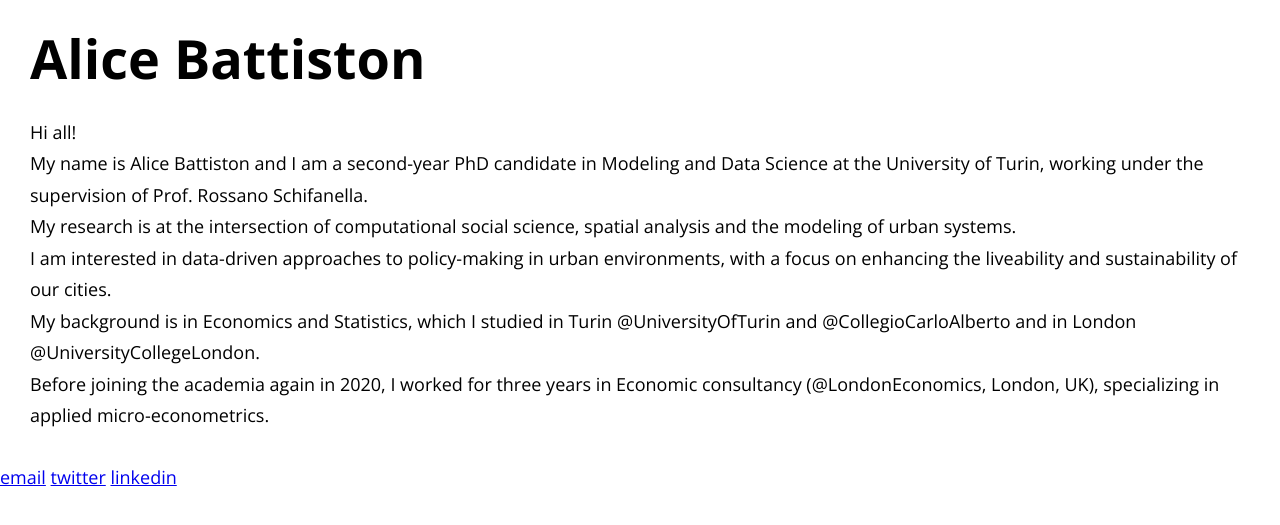
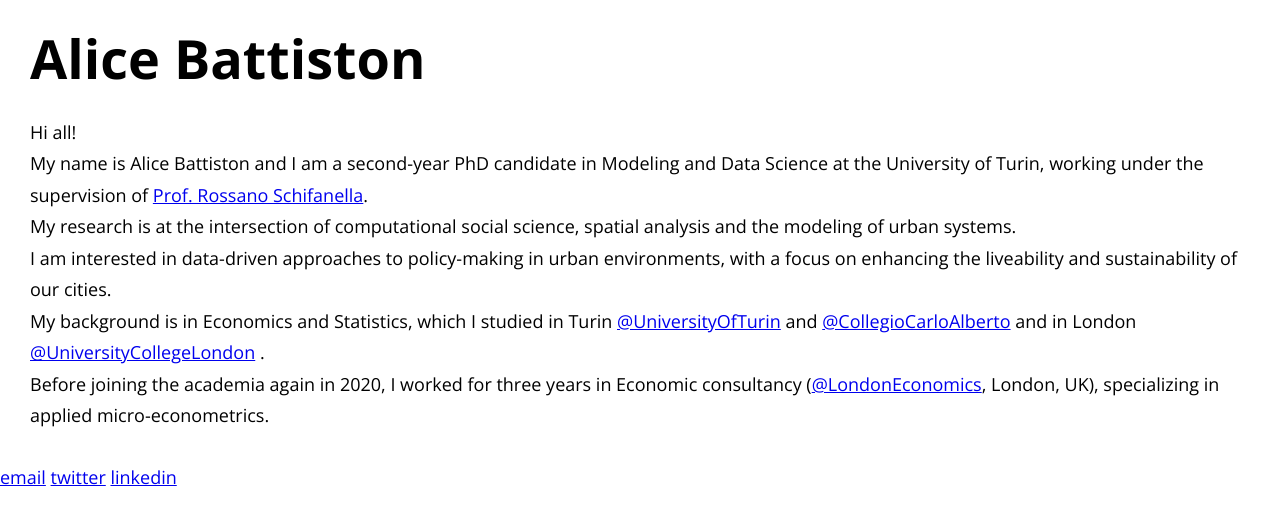
Before and after one commit to alibatti/alibatti.github.io, a Jekyll site: the page built from card.html, in a window 1280 px wide. Shown: the top 525 px of the page. Built offline with Jekyll 4.4.1, drawn with Linux system fonts in a browser that asks for light colours.

Commit message:
Update _config.yml

```diff
--- a/_config.yml
+++ b/_config.yml
@@ -5,7 +5,7 @@ title: Alice Battiston
 description:  My name is Alice Battiston and I am a second-year PhD candidate in Modeling and Data Science at the University of Turin.
 
 # A brief blurb about yourself
-content: Hi all!<br> My name is Alice Battiston and I am a second-year PhD candidate in Modeling and Data Science at the University of Turin, working under the supervision of Prof. Rossano Schifanella. <br> My research is at the intersection of computational social science, spatial analysis and the modeling of urban systems. <br> I am interested in data-driven approaches to policy-making in urban environments, with a focus on enhancing the liveability and sustainability of our cities. <br> My background is in Economics and Statistics, which I studied in Turin @UniversityOfTurin and @CollegioCarloAlberto and in London @UniversityCollegeLondon. <br> Before joining the academia again in 2020, I worked for three years in Economic consultancy (@LondonEconomics, London, UK), specializing in applied micro-econometrics.
+content: Hi all!<br> My name is Alice Battiston and I am a second-year PhD candidate in Modeling and Data Science at the University of Turin, working under the supervision of <a href="http://www.di.unito.it/~schifane/">Prof. Rossano Schifanella</a>. <br> My research is at the intersection of computational social science, spatial analysis and the modeling of urban systems. <br> I am interested in data-driven approaches to policy-making in urban environments, with a focus on enhancing the liveability and sustainability of our cities. <br> My background is in Economics and Statistics, which I studied in Turin <a href="https://en.unito.it/">@UniversityOfTurin</a> and <a href="https://www.carloalberto.org/">@CollegioCarloAlberto</a> and in London <a href="https://www.ucl.ac.uk/">@UniversityCollegeLondon</a> . <br> Before joining the academia again in 2020, I worked for three years in Economic consultancy (<a href="https://londoneconomics.co.uk/">@LondonEconomics</a>, London, UK), specializing in applied micro-econometrics.
 
 # Add your social links
 social:
```
